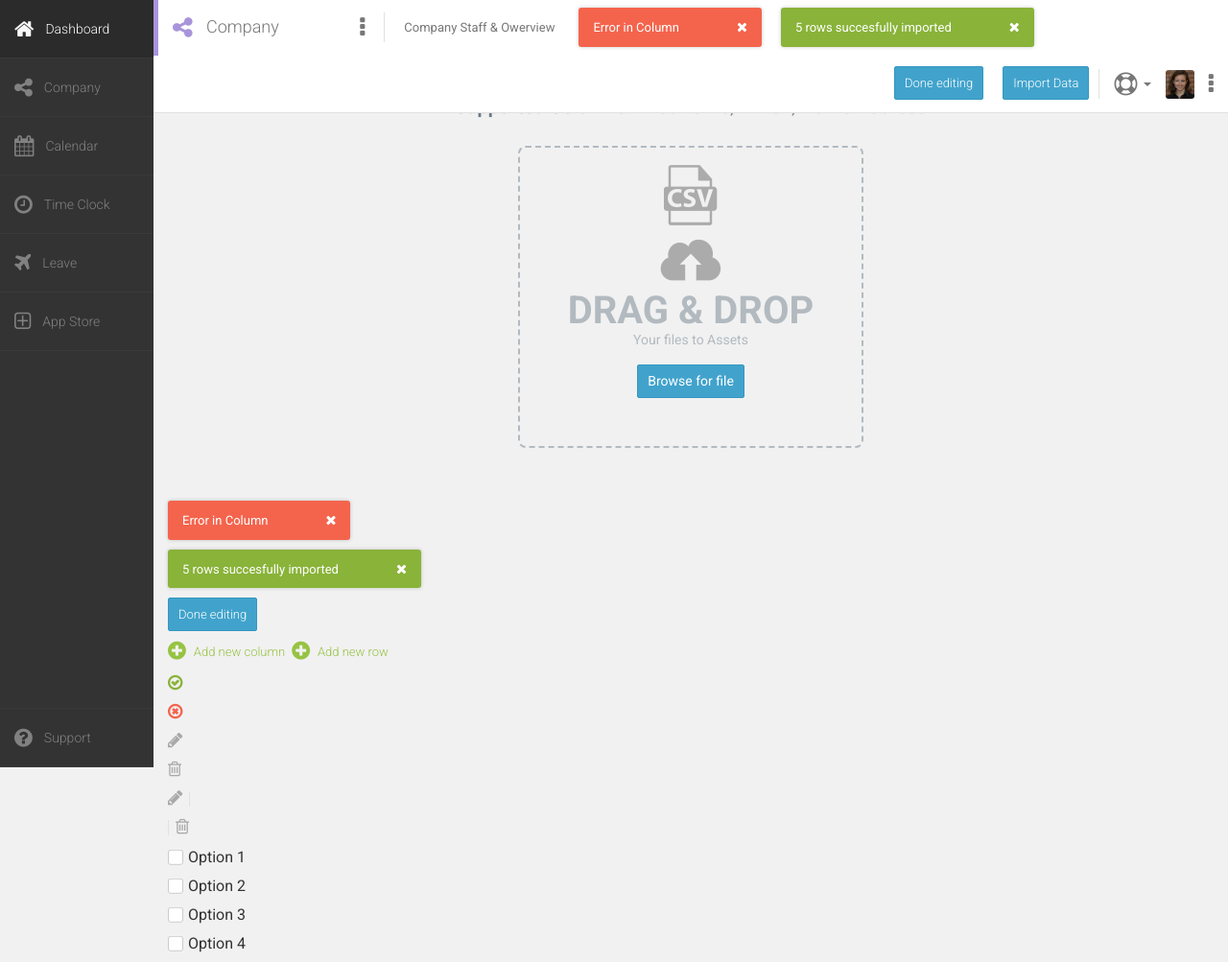
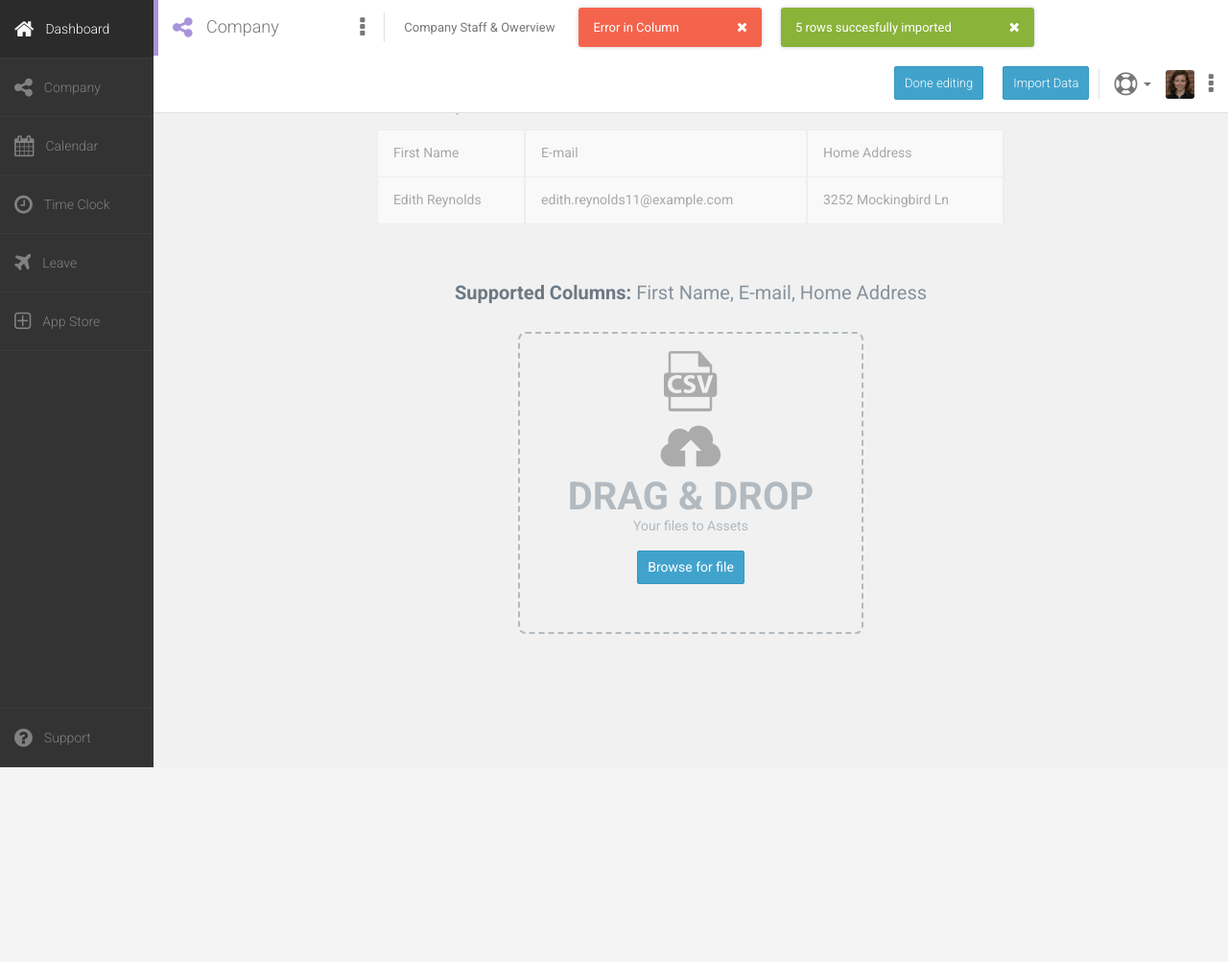
Before and after one commit to TheFirm/csv-handsontable, a PHP site: page /oauth/trunk/html/index.html in a window 1280 px wide. Shown: the whole page at 96% size. After the commit the page ends 800 px from the top, so only its background shows below. Run offline with PHP 8.4, Linux system fonts and the light colour scheme; lists and menus that the app fills with data are empty; style sheets or scripts are compiled from the project's sources; some libraries are stand-ins or nearby versions.

Commit message:
done sample table

```diff
--- a/trunk/html/index.html
+++ b/trunk/html/index.html
@@ -124,6 +124,25 @@
         </header>
         <div class="main_content">
             <div class="container-fluid">
+                <div class="sample_table">
+                    <h4>Table sample</h4>
+                    <table class="main_table table table-bordered">
+                        <thead>
+                            <tr>
+                                <th>First Name</th>
+                                <th>E-mail</th>
+                                <th>Home Address</th>
+                            </tr>
+                        </thead>
+                        <tbody>
+                            <tr>
+                                <th>Edith Reynolds</th>
+                                <th>edith.reynolds11@example.com</th>
+                                <th>3252 Mockingbird Ln</th>
+                            </tr>
+                        </tbody>
+                    </table>
+                </div>
                 <div class="drag_and_drop_wrapper">
                     <h3>Supported Columns: <span>First Name, E-mail, Home Address</span></h3>
                     <div class="drag_and_drop">
@@ -143,59 +162,6 @@
                         </div>
                     </div>
                 </div>
-                <div class="library">
-                    <div class="library_element">
-                        <div class="base_notification notificaton_error">
-                            <span>Error in Column<a href=""><i class="fa fa-times"></i></a></span>
-                        </div>
-                    </div>
-                    <div class="library_element">
-                        <div class="base_notification notificaton_success">
-                            <span>5 rows succesfully imported<a href=""><i class="fa fa-times"></i></a></span>
-                        </div>
-                    </div>
-                    <div class="library_element">
-                        <button class="main_btn btn_blue">Done editing</button>
-                    </div>
-                    <div class="library_element">
-                        <a href class="add_btn"><i class="fa fa-plus-circle"></i>Add new column</a>&nbsp
-                        <a href class="add_btn"><i class="fa fa-plus-circle"></i>Add new row</a>
-                    </div>
-                    <div class="library_element">
-                        <a href class="icon_btn success"><i class="fa fa-check-circle-o"></i></a>
-                    </div>
-                    <div class="library_element">
-                        <a href class="icon_btn error"><i class="fa fa-times-circle-o"></i></a>
-                    </div>
-                    <div class="library_element">
-                        <a href class="icon_btn"><i class="fa fa-pencil"></i></a>
-                    </div>
-                    <div class="library_element">
-                        <a href class="icon_btn"><i class="fa fa-trash-o"></i></a>
-                    </div>
-                    <div class="library_element">
-                        <a href class="icon_btn btn_bordered_right"><i class="fa fa-pencil"></i></a>
-                    </div>
-                    <div class="library_element">
-                        <a href class="icon_btn btn_bordered_left"><i class="fa fa-trash-o"></i></a>
-                    </div>
-                    <div class="library_element">
-                        <input type="checkbox" name="checkboxG1" id="checkboxG1" class="css-checkbox" />
-                        <label for="checkboxG1" class="css-label">Option 1</label>
-                    </div>
-                    <div class="library_element">
-                        <input type="checkbox" name="checkboxG2" id="checkboxG2" class="css-checkbox" />
-                        <label for="checkboxG2" class="css-label">Option 2</label>
-                    </div>
-                    <div class="library_element">
-                        <input type="checkbox" name="checkboxG4" id="checkboxG3" class="css-checkbox" />
-                        <label for="checkboxG3" class="css-label">Option 3</label>
-                    </div>
-                    <div class="library_element">
-                        <input type="checkbox" name="checkboxG1" id="checkboxG4" class="css-checkbox" />
-                        <label for="checkboxG4" class="css-label">Option 4</label>
-                    </div>
-                </div>
             </div>
         </div>
     </div>
--- a/trunk/html/sass/custom_styles.scss
+++ b/trunk/html/sass/custom_styles.scss
@@ -261,6 +261,7 @@
 
 //End of Drag and drop
 
+//Sample table
 
 
 /////////////////////////////////////////////////////////////
--- a/trunk/html/sass/tables_styles.scss
+++ b/trunk/html/sass/tables_styles.scss
@@ -1,21 +1,9 @@
 @import "compass";
 @import "base_styles";
+
 /////////////////////////////////////////////////////////////
 /////////////////////////*MAIN TABLE*////////////////////////
 /////////////////////////////////////////////////////////////
-.table_wrapper {
-  background-color: darken($full_white, 2.5%);
-}
-
-.table_wrapper > .row > div {
-  &:first-child {
-    padding-right: 0;
-  }
-  &:last-child {
-    padding-left: 0;
-  }
-}
-
 .main_table {
   background-color: darken($full_white, 2.5%);
   margin-bottom: 0;
@@ -64,6 +52,21 @@
   border: 1px solid $border_table;
   border-right-width: 2px;
 }
+/////////////////////////////////////////////////////////////
+//////////////////////*END OF MAIN TABLE*////////////////////
+/////////////////////////////////////////////////////////////
+.table_wrapper {
+  background-color: darken($full_white, 2.5%);
+}
+
+.table_wrapper > .row > div {
+  &:first-child {
+    padding-right: 0;
+  }
+  &:last-child {
+    padding-left: 0;
+  }
+}
 
 .checkbox_wrap {
   width: 80px;
@@ -92,7 +95,7 @@
 
 .table_btn_wrapper {
   a:first-child {
-   margin-right: 5px;
+    margin-right: 5px;
   }
   display: inline-block;
   float: right;
@@ -176,5 +179,22 @@
   padding: 13px 18px 12px 18px;
 }
 /////////////////////////////////////////////////////////////
-//////////////////////*END OF MAIN TABLE*////////////////////
+///////////////////////*EDITABLE TABLE*//////////////////////
 /////////////////////////////////////////////////////////////
+
+/////////////////////////////////////////////////////////////
+/////////////////////////*SAMPLE TABLE*//////////////////////
+/////////////////////////////////////////////////////////////
+.sample_table {
+  h4 {
+    color: $text_color2;
+    font-weight: 300;
+    margin-bottom: 15px;
+  }
+  width: 60%;
+  margin: 0 auto;
+  margin-bottom: 60px;
+}
+/////////////////////////////////////////////////////////////
+/////////////////////////*SAMPLE TABLE*//////////////////////
+/////////////////////////////////////////////////////////////
--- a/trunk/html/stylesheets/custom_styles.css
+++ b/trunk/html/stylesheets/custom_styles.css
@@ -403,46 +403,32 @@
   font-size: 12px;
 }
 
-/* line 6, ../sass/tables_styles.scss */
-.table_wrapper {
-  background-color: #f9f9f9;
-}
-
-/* line 11, ../sass/tables_styles.scss */
-.table_wrapper > .row > div:first-child {
-  padding-right: 0;
-}
-/* line 14, ../sass/tables_styles.scss */
-.table_wrapper > .row > div:last-child {
-  padding-left: 0;
-}
-
-/* line 19, ../sass/tables_styles.scss */
+/* line 7, ../sass/tables_styles.scss */
 .main_table {
   background-color: #f9f9f9;
   margin-bottom: 0;
   border-bottom: none;
 }
 
-/* line 25, ../sass/tables_styles.scss */
+/* line 13, ../sass/tables_styles.scss */
 .main_table.table-bordered {
   border-top: 1px solid #eeeeee;
 }
 
-/* line 29, ../sass/tables_styles.scss */
+/* line 17, ../sass/tables_styles.scss */
 .main_table.table-bordered th {
   color: #a8a8a8;
   padding: 13px 10px 15px 16px;
   word-break: break-all;
   word-break: break-word;
 }
-/* line 30, ../sass/tables_styles.scss */
+/* line 18, ../sass/tables_styles.scss */
 .main_table.table-bordered th span {
   font-size: 13px;
   font-weight: 300;
 }
 
-/* line 40, ../sass/tables_styles.scss */
+/* line 28, ../sass/tables_styles.scss */
 .main_table.table-bordered td {
   font-size: 13px;
   font-weight: 300;
@@ -452,108 +438,122 @@
   word-break: break-word;
 }
 
-/* line 49, ../sass/tables_styles.scss */
+/* line 37, ../sass/tables_styles.scss */
 .main_table.table-bordered tbody tr:first-child td {
   -moz-box-shadow: 0 5px 5px -5px rgba(0, 0, 0, 0.15) inset;
   -webkit-box-shadow: 0 5px 5px -5px rgba(0, 0, 0, 0.15) inset;
   box-shadow: 0 5px 5px -5px rgba(0, 0, 0, 0.15) inset;
 }
 
-/* line 53, ../sass/tables_styles.scss */
+/* line 41, ../sass/tables_styles.scss */
 .main_table.table-bordered tbody tr:last-child td {
   border-bottom: none;
 }
 
-/* line 57, ../sass/tables_styles.scss */
+/* line 45, ../sass/tables_styles.scss */
 .main_table.table-bordered > thead > tr > th, .table-bordered > thead > tr > td {
   border-bottom-width: 1px;
   border: 1px solid #eeeeee;
   border-right-width: 2px;
 }
 
-/* line 63, ../sass/tables_styles.scss */
+/* line 51, ../sass/tables_styles.scss */
 .main_table.table-bordered > tbody > tr > th, .table-bordered > tbody > tr > td {
   border: 1px solid #eeeeee;
   border-right-width: 2px;
 }
 
-/* line 68, ../sass/tables_styles.scss */
+/* line 58, ../sass/tables_styles.scss */
+.table_wrapper {
+  background-color: #f9f9f9;
+}
+
+/* line 63, ../sass/tables_styles.scss */
+.table_wrapper > .row > div:first-child {
+  padding-right: 0;
+}
+/* line 66, ../sass/tables_styles.scss */
+.table_wrapper > .row > div:last-child {
+  padding-left: 0;
+}
+
+/* line 71, ../sass/tables_styles.scss */
 .checkbox_wrap {
   width: 80px;
   text-align: center;
 }
 
-/* line 73, ../sass/tables_styles.scss */
+/* line 76, ../sass/tables_styles.scss */
 .unknown_cell {
   background-color: #eaeaea;
   position: relative;
   min-width: 190px;
 }
-/* line 74, ../sass/tables_styles.scss */
+/* line 77, ../sass/tables_styles.scss */
 .unknown_cell .select_match_wrapper {
   display: none;
 }
 
-/* line 85, ../sass/tables_styles.scss */
+/* line 88, ../sass/tables_styles.scss */
 .unknown_cell.editable span {
   display: none;
 }
-/* line 88, ../sass/tables_styles.scss */
+/* line 91, ../sass/tables_styles.scss */
 .unknown_cell.editable .select_match_wrapper {
   display: block;
 }
 
-/* line 93, ../sass/tables_styles.scss */
+/* line 96, ../sass/tables_styles.scss */
 .table_btn_wrapper {
   display: inline-block;
   float: right;
 }
-/* line 94, ../sass/tables_styles.scss */
+/* line 97, ../sass/tables_styles.scss */
 .table_btn_wrapper a:first-child {
   margin-right: 5px;
 }
 
-/* line 101, ../sass/tables_styles.scss */
+/* line 104, ../sass/tables_styles.scss */
 .select_match_wrapper {
   display: inline-block;
   position: absolute;
   top: 8px;
   left: 8px;
 }
-/* line 102, ../sass/tables_styles.scss */
+/* line 105, ../sass/tables_styles.scss */
 .select_match_wrapper a {
   margin-left: 5px;
   display: inline-block;
   vertical-align: middle;
 }
-/* line 103, ../sass/tables_styles.scss */
+/* line 106, ../sass/tables_styles.scss */
 .select_match_wrapper a i {
   font-size: 20px;
 }
 
-/* line 116, ../sass/tables_styles.scss */
+/* line 119, ../sass/tables_styles.scss */
 .select_btn_wrapper {
   display: inline-block;
 }
-/* line 117, ../sass/tables_styles.scss */
+/* line 120, ../sass/tables_styles.scss */
 .select_btn_wrapper a {
   padding-bottom: 18px;
 }
 
-/* line 127, ../sass/tables_styles.scss */
+/* line 130, ../sass/tables_styles.scss */
 .table_wrapper.table_edit_done .top_side .directly_table {
   width: 100%;
 }
-/* line 130, ../sass/tables_styles.scss */
+/* line 133, ../sass/tables_styles.scss */
 .table_wrapper.table_edit_done .top_side .add_column_wrapper {
   display: none;
 }
-/* line 134, ../sass/tables_styles.scss */
+/* line 137, ../sass/tables_styles.scss */
 .table_wrapper.table_edit_done .bottom_side {
   display: none;
 }
 
-/* line 139, ../sass/tables_styles.scss */
+/* line 142, ../sass/tables_styles.scss */
 .directly_table {
   width: 87.5%;
   display: inline-block;
@@ -564,29 +564,29 @@
   transition: width 0.6s;
 }
 
-/* line 146, ../sass/tables_styles.scss */
+/* line 149, ../sass/tables_styles.scss */
 .add_column_wrapper {
   width: 12.5%;
   display: inline-block;
   float: left;
 }
 
-/* line 154, ../sass/tables_styles.scss */
+/* line 157, ../sass/tables_styles.scss */
 .top_side {
   border-bottom: 1px solid #eeeeee;
 }
 
-/* line 158, ../sass/tables_styles.scss */
+/* line 161, ../sass/tables_styles.scss */
 .add_column_btn {
   padding: 13px 10px 12px 16px;
   border-bottom: 1px solid #eeeeee;
 }
-/* line 159, ../sass/tables_styles.scss */
+/* line 162, ../sass/tables_styles.scss */
 .add_column_btn a {
   white-space: nowrap;
 }
 
-/* line 166, ../sass/tables_styles.scss */
+/* line 169, ../sass/tables_styles.scss */
 .shadow_block {
   height: 10px;
   -moz-box-shadow: 0 5px 5px -5px rgba(0, 0, 0, 0.15) inset;
@@ -594,14 +594,27 @@
   box-shadow: 0 5px 5px -5px rgba(0, 0, 0, 0.15) inset;
 }
 
-/* line 171, ../sass/tables_styles.scss */
+/* line 174, ../sass/tables_styles.scss */
 .add_row_btn {
   text-align: right;
   padding: 13px 18px 12px 18px;
 }
-/* line 172, ../sass/tables_styles.scss */
+/* line 175, ../sass/tables_styles.scss */
 .add_row_btn a {
   margin-right: 80px;
+}
+
+/* line 188, ../sass/tables_styles.scss */
+.sample_table {
+  width: 60%;
+  margin: 0 auto;
+  margin-bottom: 60px;
+}
+/* line 189, ../sass/tables_styles.scss */
+.sample_table h4 {
+  color: #999;
+  font-weight: 300;
+  margin-bottom: 15px;
 }
 
 /* line 9, ../sass/custom_styles.scss */
@@ -888,12 +901,12 @@
   display: none;
 }
 
-/* line 273, ../sass/custom_styles.scss */
+/* line 274, ../sass/custom_styles.scss */
 .library {
   padding-top: 50px;
 }
 
-/* line 277, ../sass/custom_styles.scss */
+/* line 278, ../sass/custom_styles.scss */
 .library_element {
   margin-bottom: 10px;
 }
```
Also changed, not shown: trunk/html/library.html (added, +82 -0 lines), trunk/html/stylesheets/tables_styles.css (+59 -46 lines).
